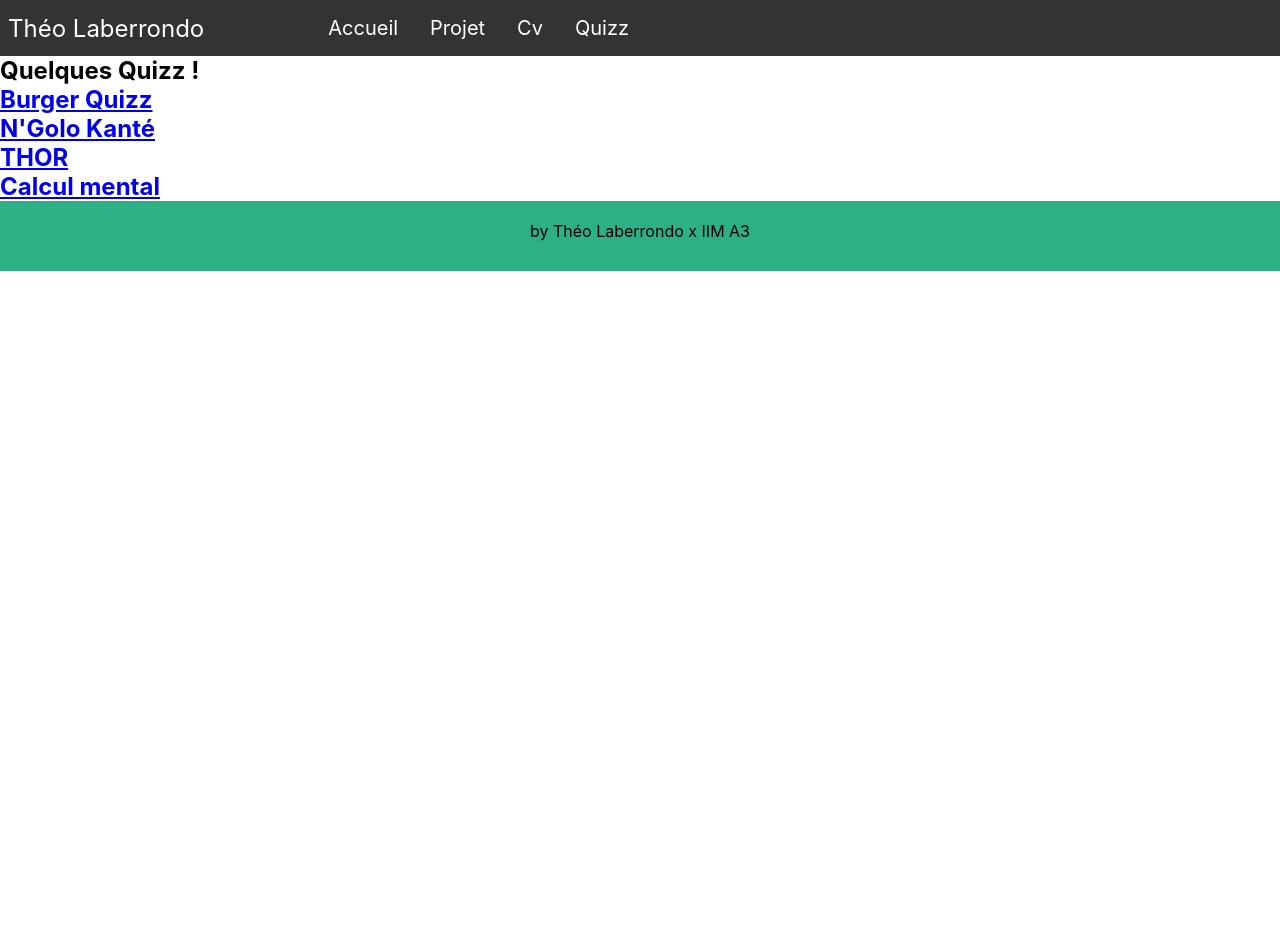
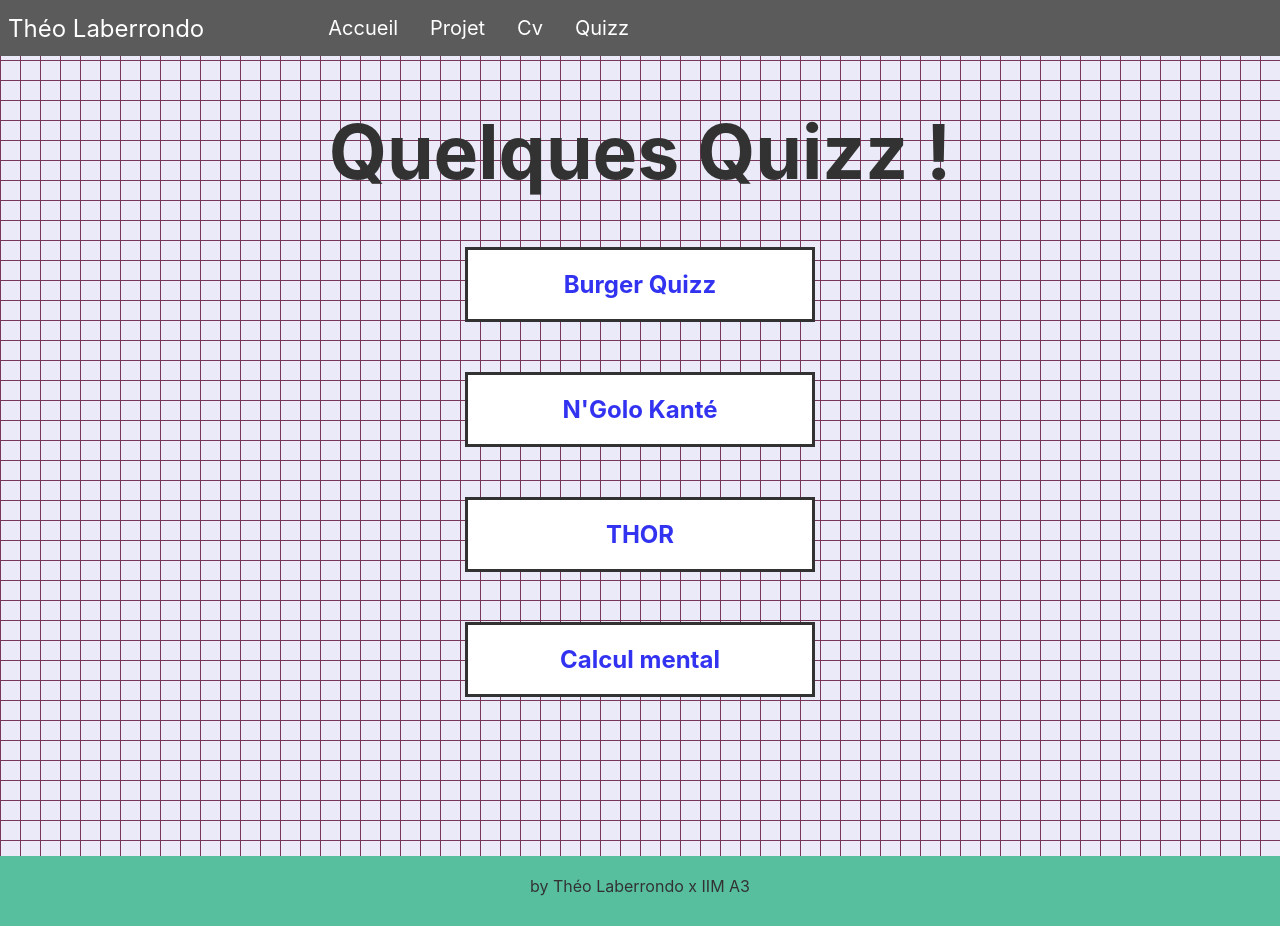
Before and after one commit to Namacha0908/laberrondocvreact, a React (Create React App) app: page /quizz in a window 1280 px wide. Before the commit the page ends 800 px from the top, so only its background shows below. Built offline with nearby package versions, Linux system fonts and the light colour scheme.

Commit message:
build(quizz): fin de la mise en place des quizzs + début du style :rocket:

```diff
--- a/src/Components/CardQuizz.js
+++ b/src/Components/CardQuizz.js
@@ -1,8 +1,9 @@
 import {Link} from "react-router-dom"
+import '../sass/pages/_quizz.scss';
 
 const CardQuizz = ({title, id}) => {
     return (
-        <div>
+        <div id="CardQuizz">
             <Link to={`/quizz/${id}`}><h2>{title}</h2></Link>
         </div>
      );
--- a/src/Components/SingleQuestion.js
+++ b/src/Components/SingleQuestion.js
@@ -8,6 +8,18 @@ const SingleQuestion = ({question, next}) => {
             next(false)
         }
     }
+
+   const shuffleArray = (array) => {
+        let new_arr = [];
+        while (new_arr.length < array.length) {
+            let random_item = array[Math.floor(Math.random() * (array.length))];
+            if (!new_arr.includes(random_item)) { new_arr.push(random_item) }
+        }
+        return new_arr
+    }
+
+    question.answers = shuffleArray(question.answers)
+
     return (
         <section id="single-question">
             <h2>{question.title}</h2>
--- a/src/Pages/Quizz.js
+++ b/src/Pages/Quizz.js
@@ -15,7 +15,7 @@ const Quizz = () => {
     return (
         <section id="quizz">
             <Nav></Nav>
-            <div>
+            <div class="contain-quizz">
                 <h1>Quelques Quizz !</h1>
                   {
                             quizzs.map((data, index) => (
--- a/src/Pages/SingleQuizz.js
+++ b/src/Pages/SingleQuizz.js
@@ -23,15 +23,17 @@ const SingleQuizz = () => {
             setScore(score + 1);
         }
         setCurrentQuestion(currentQuestion + 1);
+        console.log(currentQuestion)
     }
     return (
-        <section id="quizz">
+        <section id="singleQuizz">
             <Nav></Nav>
             {quizz ?
-            <div>
+            <div class="single-quizz">
                 <h1>Quizz numero {id}</h1>
-                <SingleQuestion question={quizz.questions[currentQuestion]} next={next}></SingleQuestion>
-
+                { currentQuestion < quizz.questions.length ?
+                            <SingleQuestion question={quizz.questions[currentQuestion]} next={next}></SingleQuestion>
+                : <div> {score} / 10</div>}
             </div> : null}
             <Footer></Footer>
         </section>
@@ -39,3 +41,6 @@ const SingleQuizz = () => {
 }
 
 export default SingleQuizz;
+
+
+    // {if (currentQuestion < quizz.questions.length)
--- a/src/sass/pages/_quizz.scss
+++ b/src/sass/pages/_quizz.scss
@@ -0,0 +1,40 @@
+#quizz {
+    background-color: #e5e5f7;
+    opacity: 0.8;
+    background-image: linear-gradient(#570530 1px, transparent 1px),
+        linear-gradient(to right, #570530 1px, #e5e5f7 1px);
+    background-size: 20px 20px;
+
+    h1 {
+        font-size: 75px;
+    }
+
+    .contain-quizz {
+        padding-top: 50px;
+        text-align: center;
+        min-height: 100vh;
+    }
+}
+
+#CardQuizz {
+    width: 350px;
+    background-color: white;
+    margin: 0 auto;
+    border-style: solid;
+    margin-top: 50px;
+
+    a {
+        padding: 15px;
+        text-decoration: none;
+    }
+
+
+}
+
+ #singleQuizz {
+     .single-quizz {
+         padding-top: 50px;
+         text-align: center;
+         min-height: 100vh;
+     }
+ }
```
